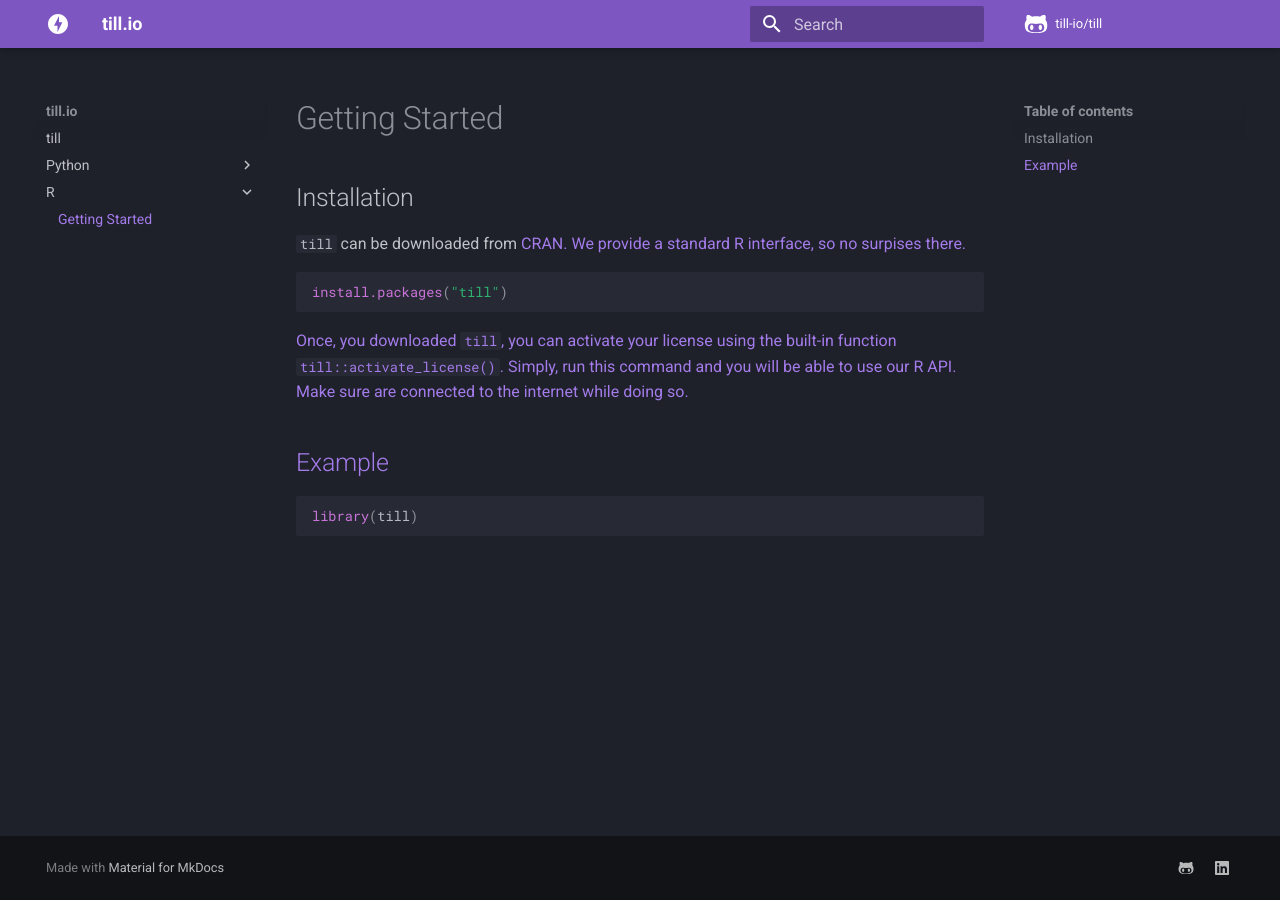
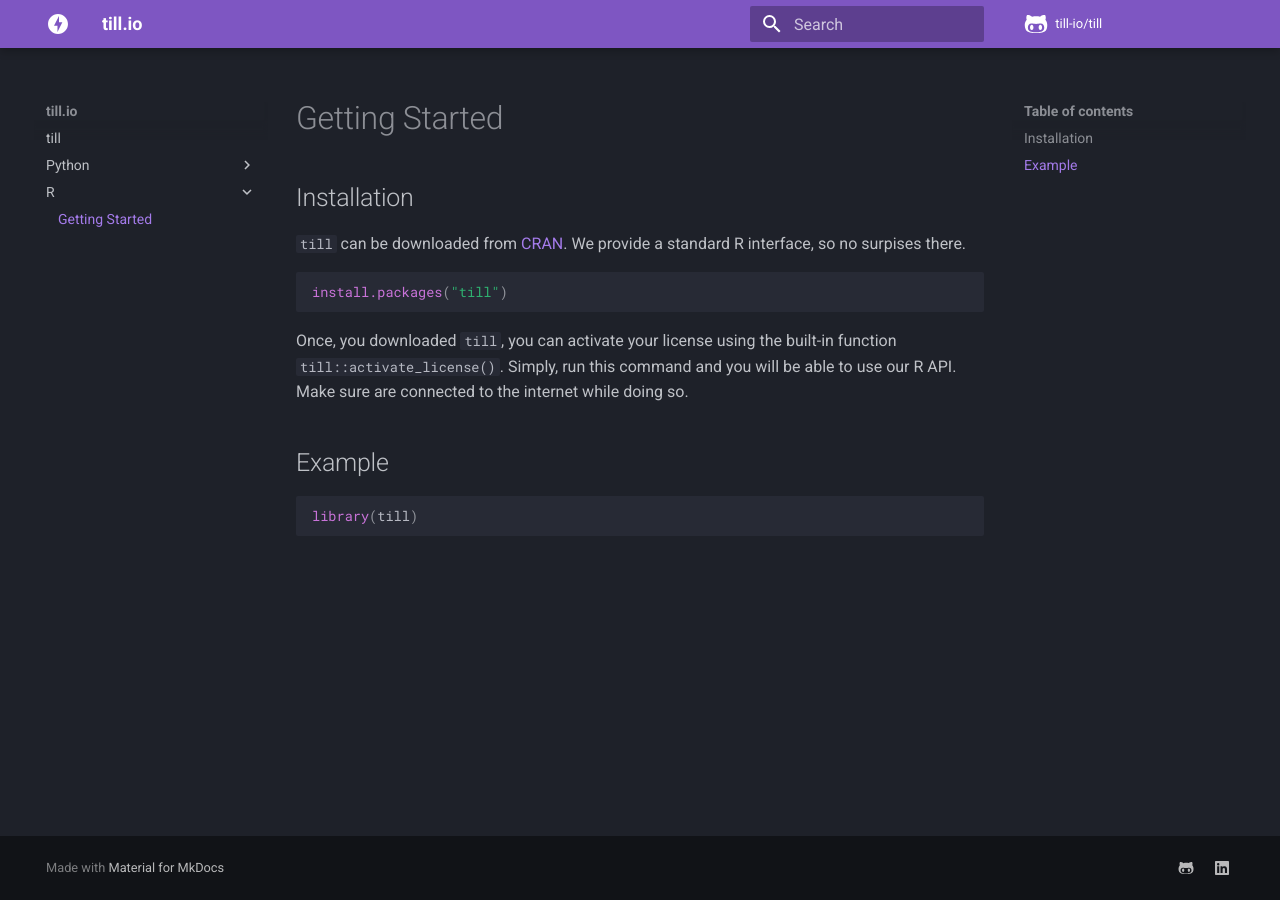
Before and after one commit to LJStroemsdoerfer/till-documentation, an MkDocs documentation site: the page built from docs/R/r-main.md, in a window 1280 px wide. Built offline with MkDocs 1.6.1 and Material for MkDocs 9.7.7, drawn with Linux system fonts in a browser that asks for light colours; comment, search, counter and statistics services are not loaded.

Commit message:
typo fix in link

````diff
--- a/docs/R/r-main.md
+++ b/docs/R/r-main.md
@@ -2,7 +2,7 @@
 
 ## Installation
 
-<code>till</code> can be downloaded from <a href="https://cran.r-project.org">CRAN</code>. We provide a standard R interface, so no surpises there.
+<code>till</code> can be downloaded from <a href="https://cran.r-project.org">CRAN</a>. We provide a standard R interface, so no surpises there.
 
 ```r
 install.packages("till")
````
Also changed, not shown: docs/python/python-main.md (+1 -1 lines).
